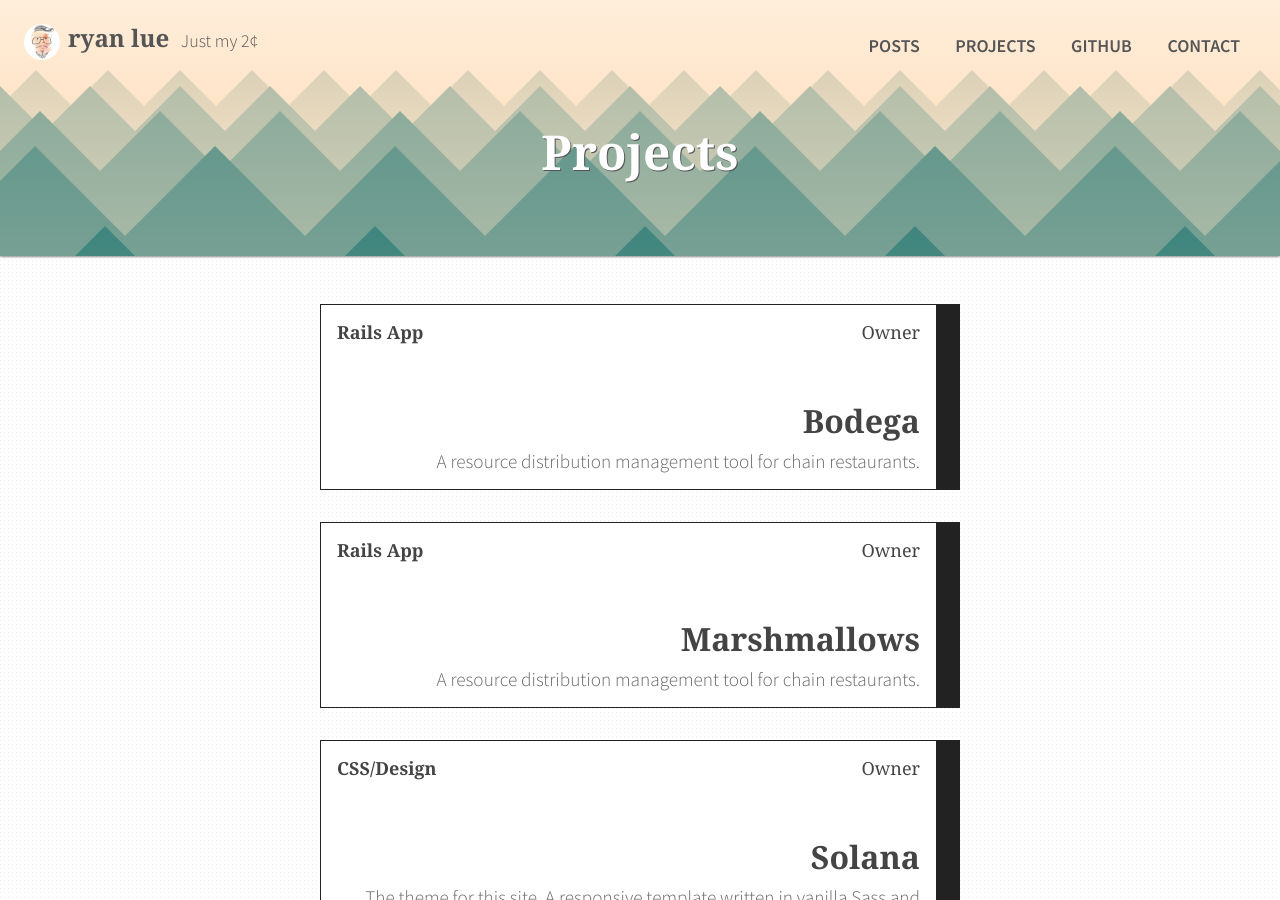
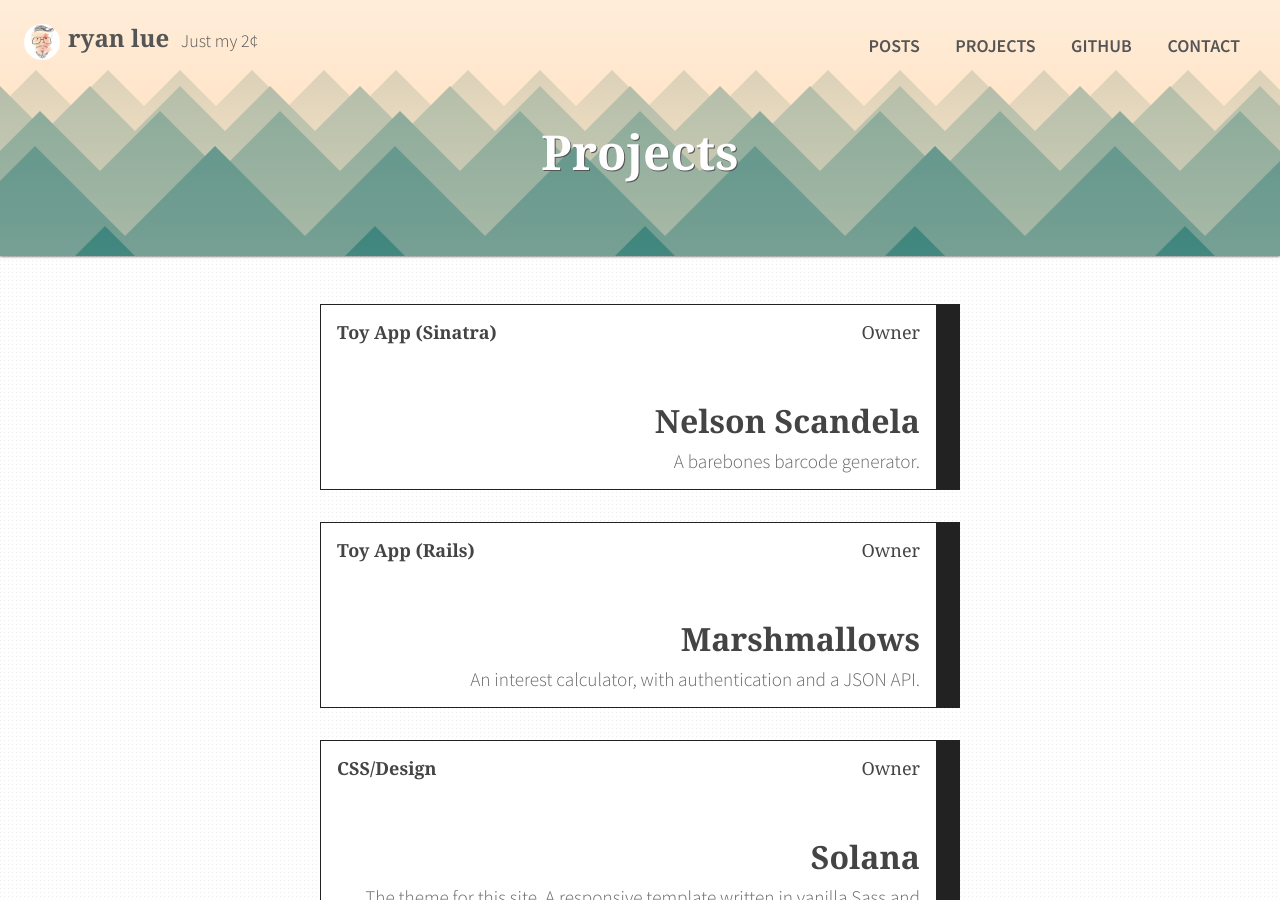
Before and after one commit to rlue/ryanlue.com, a Jekyll site: the page built from projects.html, in a window 1280 px wide and 900 px high. Built offline with Jekyll 4.4.1, drawn with Linux system fonts in a browser that asks for light colours; some web fonts are replaced.

Commit message:
Update projects

```diff
--- a/_config.yml
+++ b/_config.yml
@@ -30,16 +30,16 @@ nav_menu:
     icon: /i/icons.svg#email
 
 projects:
-  - title: Bodega
-    teaser: A resource distribution management tool for chain restaurants.
-    url: https://github.com/rlue/bodega
+  - title: Nelson Scandela
+    teaser: A barebones barcode generator.
+    url: https://github.com/rlue/nelson-scandela
     role: Owner
-    category: Rails App
+    category: Toy App (Sinatra)
   - title: Marshmallows
-    teaser: A resource distribution management tool for chain restaurants.
+    teaser: An interest calculator, with authentication and a JSON API.
     url: https://desolate-brushlands-25174.herokuapp.com/
     role: Owner
-    category: Rails App
+    category: Toy App (Rails)
   - title: Solana
     teaser: The theme for this site. A responsive template written in vanilla Sass and JavaScript.
     url: https://github.com/rlue/jekyll-solana
```
